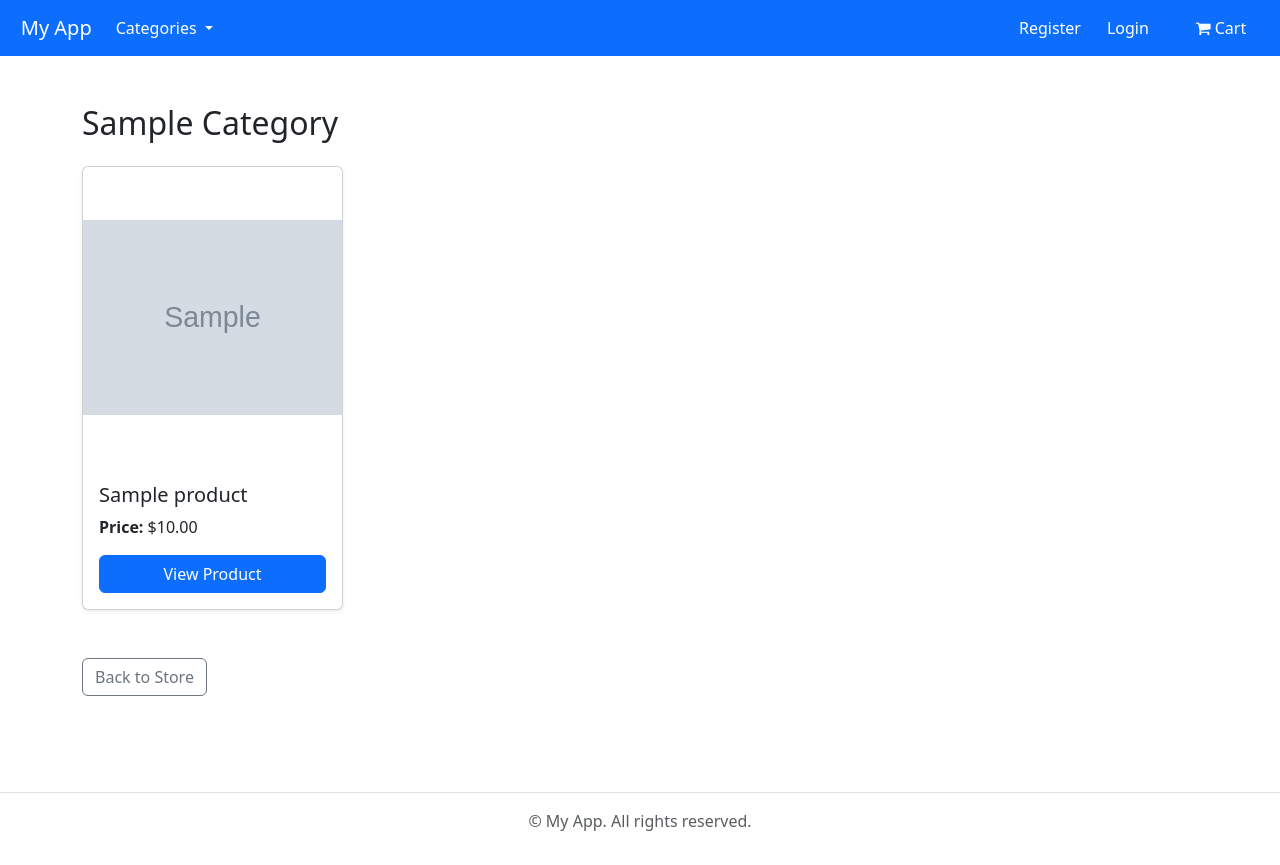
After one commit to bendamian/ecommerce, a Django app: a page that uses templates/snippets/header.html in a window 1280 px wide. The commit adds this page. Run offline with Django 5.2, Linux system fonts and the light colour scheme; tables that the repository leaves empty hold one stand-in row (values such as "Sample post"); grey boxes marked "Sample" are stand-in pictures; some libraries are stand-ins or nearby versions.

Commit message:
add category  list functionality

```diff
--- a/store/models.py
+++ b/store/models.py
@@ -15,6 +15,9 @@ class Category(models.Model):
 
     def __str__(self):
         return self.name
+
+    def get_absolute_url(self):
+        return reverse('store_app:category_list', args=[ self.slug])
 
 
 class Product(models.Model):
--- /dev/null
+++ b/store/templates/store/category_list.html
@@ -0,0 +1,56 @@
+{% extends "base.html" %}
+
+{% block content %}
+<div class="container py-5">
+
+    <!-- Category Title -->
+    <h2 class="mb-4">{{ category.name | title }}</h2>
+
+    <!-- Product Grid -->
+    <div class="row g-4">
+
+        {% for product in products %}
+            <div class="col-md-3 col-sm-6">
+
+                <!-- Product Card -->
+                <div class="card h-100 shadow-sm">
+
+                    <!-- Product Image -->
+                    <img src="{{ product.image.url }}" alt="{{ product.name }}"
+                         class="card-img-top"
+                         style="width: 100%; height: 300px; object-fit: contain;">
+
+                    <!-- Product Details -->
+                    <div class="card-body d-flex flex-column">
+
+                        <h5 class="card-title">{{ product.name }}</h5>
+                        <p class="card-text">
+                            <strong>Price:</strong> ${{ product.price }}
+                        </p>
+
+                        <!-- View Product Button -->
+                        <a href="{{product.get_absolute_url}}"
+                           class="btn btn-primary mt-auto">
+                            View Product
+                        </a>
+
+                    </div>
+
+                </div>
+
+            </div>
+        {% empty %}
+            <p>No products found in this category.</p>
+        {% endfor %}
+
+    </div>
+
+    <!-- Back to Store Link -->
+    <div class="mt-5">
+        <a href="{% url 'store_app:store' %}" class="btn btn-outline-secondary">
+            Back to Store
+        </a>
+    </div>
+
+</div>
+{% endblock %}
--- a/store/urls.py
+++ b/store/urls.py
@@ -5,8 +5,7 @@ app_name = 'store_app'
 
 urlpatterns = [
     path('', views.store, name='store'),
-    path('product/<slug:slug>', views.product_detail, name='product_detail'),
-
-
+    path('product/<slug:product_slug>', views.product_detail, name='product_detail'),
+    path('category/<slug:category_slug>', views.category_list, name='category_list'),
 
 ]
--- a/store/views.py
+++ b/store/views.py
@@ -18,10 +18,22 @@ def categorys(request):
     return  {'all_categories': all_categories}
 
 
-def product_detail(request, slug):
+def product_detail(request, product_slug = None):
+    slug = product_slug
     product = get_object_or_404(Product, slug=slug)
     context = {
         'product': product
     }
 
     return render(request, 'store/product_detail.html',context )
+
+
+def category_list(request, category_slug = None):
+    slug = category_slug
+    category = get_object_or_404(Category, slug=slug)
+    products = Product.objects.filter(category=category)
+    context = {
+        'category': category,
+        'products': products
+    }
+    return render(request, 'store/category_list.html', context)
--- a/templates/snippets/header.html
+++ b/templates/snippets/header.html
@@ -41,7 +41,7 @@
 
                           {% for category in all_categories %}
                           <li>
-                              <a class="dropdown-item" href=""> {{ category.name | capfirst}} </a>
+                              <a class="dropdown-item" href="{{ category.get_absolute_url}}"> {{ category.name | capfirst}} </a>
                           </li>
                           {% endfor %}
 
```
